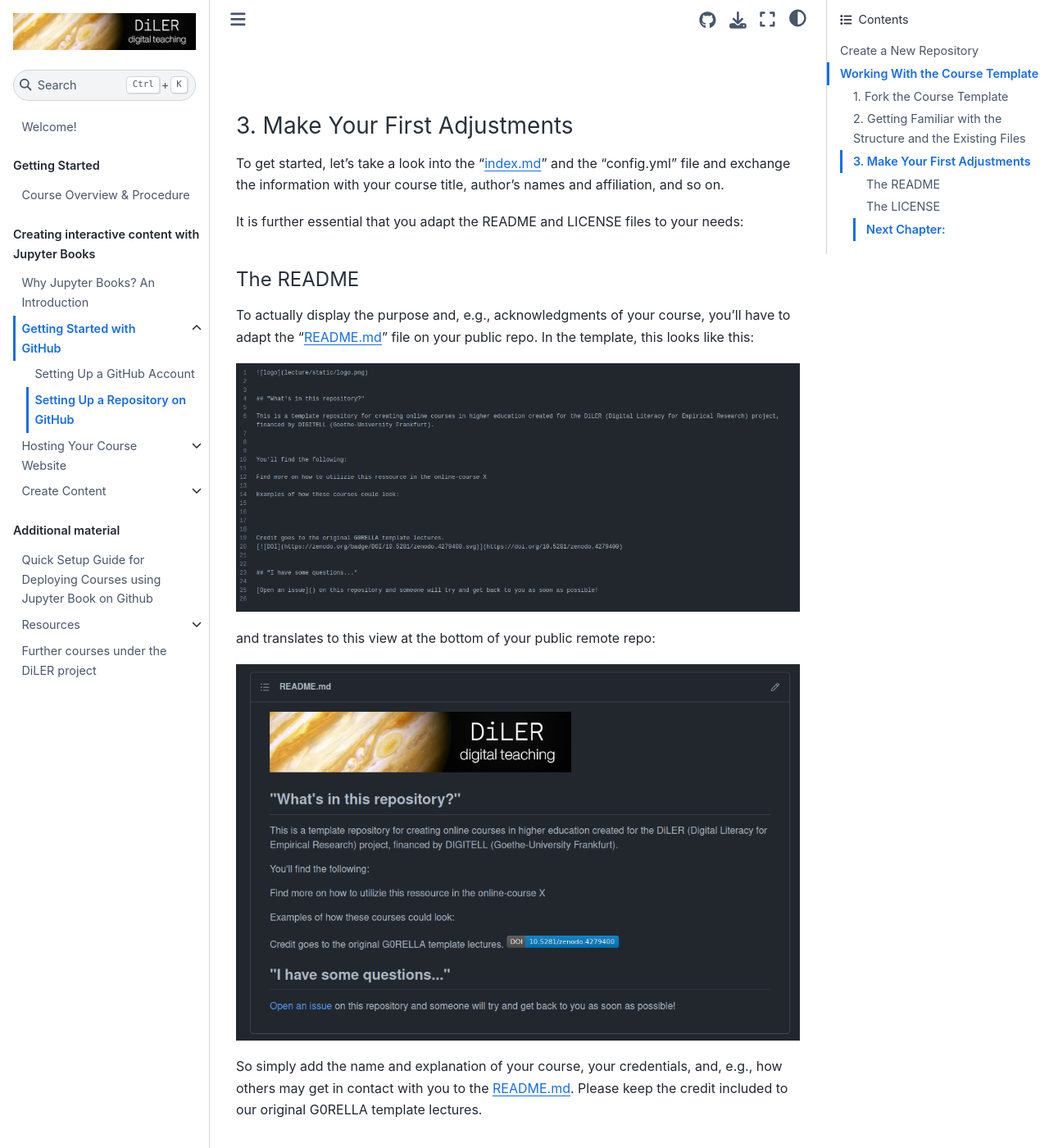
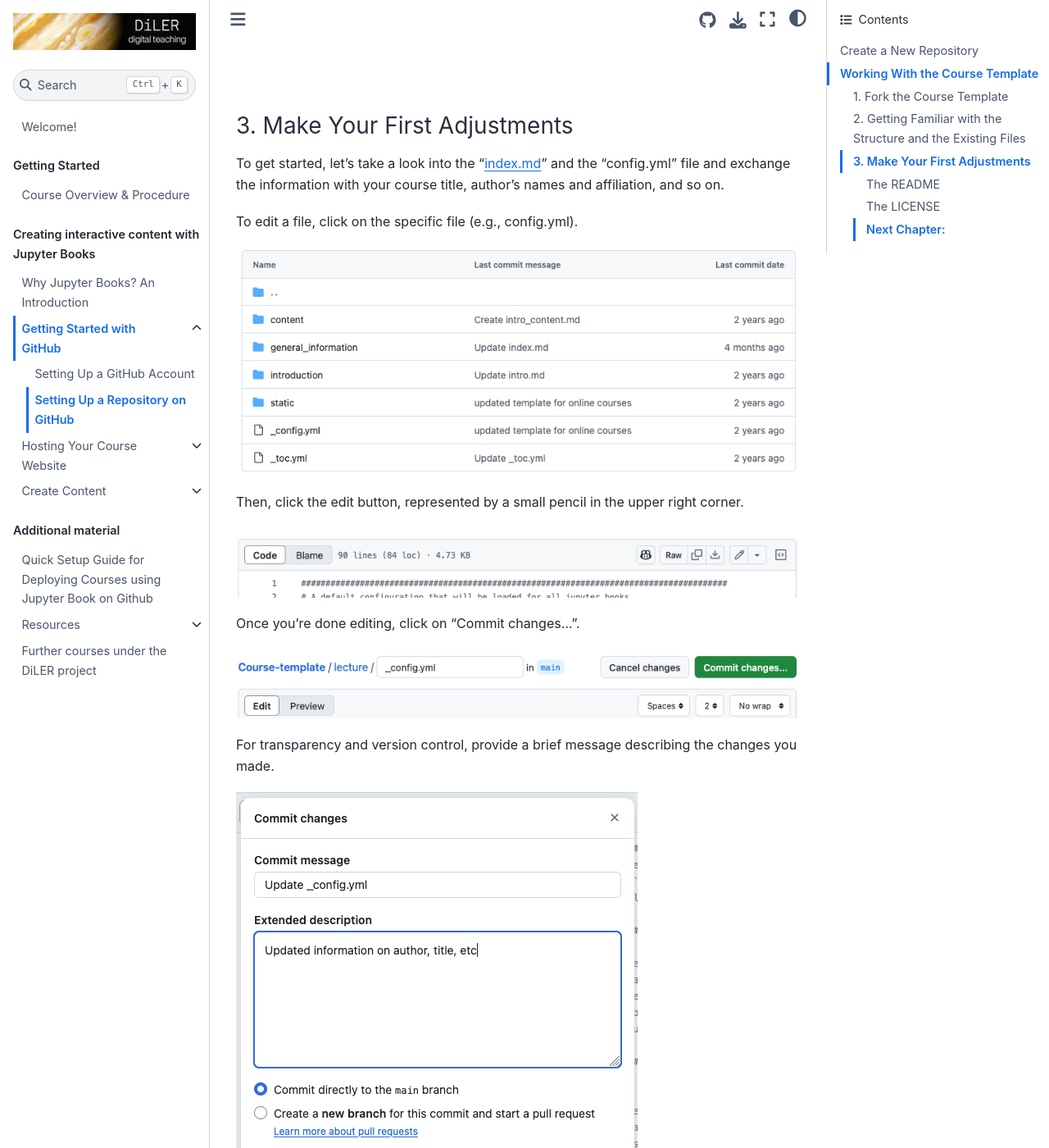
Before and after one commit to M-earnest/tutorial_jupyter_books, a Jupyter Book: the page built from content/1_github/project.md, in a window 1280 px wide and 1400 px high, scrolled down 3906 px. Shown: the whole window at 82% size. Built offline with Jupyter Book 1.0.4 settings and Sphinx 7.4.7 and the Sphinx Book theme 1.1.4, drawn with Linux system fonts in a browser that asks for light colours; pages that are not in the unit, such as notebooks, are missing from menus; some of the changed text lies outside the part shown.

Commit message:
Update project.md
added info on how to edit files

```diff
--- a/content/1_github/project.md
+++ b/content/1_github/project.md
@@ -84,6 +84,24 @@
 
 To get started, let's take a look into the "index.md" and the "config.yml" file and exchange the information with your course title, author's names and affiliation, and so on.
 
+To edit a file, click on the specific file (e.g., config.yml).
+
+![Image of the file structure.](../../static/click_on_file.png)
+
+Then, click the edit button, represented by a small pencil in the upper right corner.
+
+![Image of the edit button on the upper right corner.](../../static/edit_file.png)
+
+Once you're done editing, click on "Commit changes...".
+
+![Image of the commit changes button.](../../static/commit_changes.png)
+
+For transparency and version control, provide a brief message describing the changes you made.
+
+![Image of the pop-up window in which one can write the commit message](../../static/commit_message.png)
+
+As soon as you click on "Commit changes", your changes will be saved.
+
 It is further essential that you adapt the README and LICENSE files to your needs:
 
 #### The README
```
